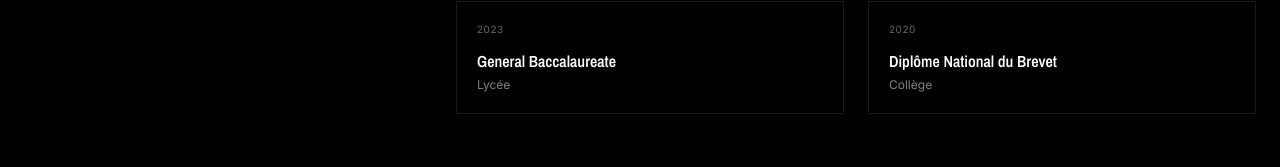
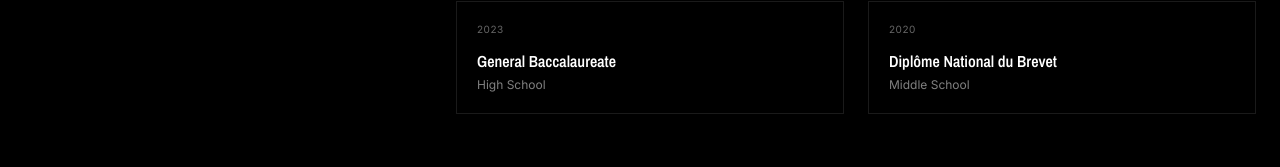
Before and after one commit to lea-tramati/Lea_tramati_2026, a React (Vite) app: page /#/cv in a window 1280 px wide. Shown: the part 1296-1463 px from the top of the page. Built offline with nearby package versions, Linux system fonts and the light colour scheme.

Commit message:
CV : corrections traductions et date
- EN : Lycee -> High School, College -> Middle School
- EN + FR : Responsable reseaux sociaux 2024-2026

Co-Authored-By: Claude Sonnet 4.6 <noreply@anthropic.com>

```diff
--- a/src/app/i18n/translations.ts
+++ b/src/app/i18n/translations.ts
@@ -39,7 +39,7 @@ export const translations = {
       education: "Education",
       exp: [
         {
-          year: "2024 — 2025",
+          year: "2024 — 2026",
           title: "Social Media Manager, ESAD Amiens",
           items: ["Managing Instagram", "Event coverage", "Newsletter creation"],
         },
@@ -57,8 +57,8 @@ export const translations = {
       edu: [
         { year: "2024", title: "Graphic Design", institution: "ESAD Amiens" },
         { year: "2023", title: "Artistic Preparation", institution: "Prép'art" },
-        { year: "2023", title: "General Baccalaureate", institution: "Lycée" },
-        { year: "2020", title: "Diplôme National du Brevet", institution: "Collège" },
+        { year: "2023", title: "General Baccalaureate", institution: "High School" },
+        { year: "2020", title: "Diplôme National du Brevet", institution: "Middle School" },
       ],
       softwareList: ["Photoshop", "Illustrator", "InDesign", "Premiere Pro", "After Effects", "HTML & CSS"],
       languageList: [
@@ -116,7 +116,7 @@ export const translations = {
       education: "Formation",
       exp: [
         {
-          year: "2024 — 2025",
+          year: "2024 — 2026",
           title: "Responsable réseaux sociaux, ESAD Amiens",
           items: ["Gestion Instagram", "Couverture d'événements", "Création de newsletters"],
         },
```
